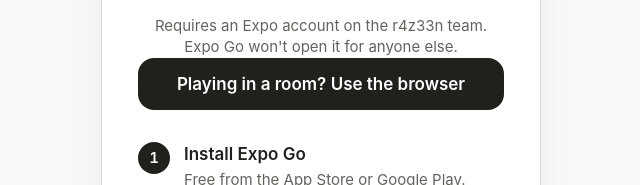
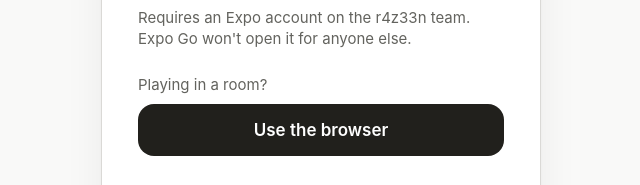
Before and after one commit to micic-mihajlo/cmh-max-win, a website: page web-app/expo.html in a window 1280 px wide. Shown: the part 568-753 px from the top of the page, without its empty margins (51-691 px from the left). Drawn offline with Linux system fonts and the light colour scheme.

Commit message:
expo.html: left-aligned lede, room prompt above a padded browser button
Co-authored-by: capy-ai[bot] <230910855+capy-ai[bot]@users.noreply.github.com>

```diff
--- a/web-app/expo.html
+++ b/web-app/expo.html
@@ -23,7 +23,9 @@ li span{color:#63635E;font-size:15px}
 .stores a:hover{border-color:#21201C}
 .open{display:flex;align-items:center;justify-content:center;height:52px;border-radius:16px;background:#fff;border:1px solid #DAD9D6;color:#21201C;font-weight:600;font-size:17px;text-decoration:none}
 .open:active{transform:scale(.98)}
-.room{display:flex;align-items:center;justify-content:center;height:52px;border-radius:16px;background:#21201C;color:#fff;font-weight:600;font-size:17px;text-decoration:none;margin:0 0 32px}
+.card .room-q{margin:0 0 8px;color:#63635E;font-size:15px;text-align:left}
+.card .lede{text-align:left;margin:12px 0 24px}
+.room{display:flex;align-items:center;justify-content:center;height:52px;padding:0 20px;border-radius:16px;background:#21201C;color:#fff;font-weight:600;font-size:17px;text-decoration:none;margin:0 0 32px}
 .hint{margin:12px 0 0;color:#63635E;font-size:13px;text-align:center}
 .card{background:#fff;border:1px solid #DAD9D6;border-radius:28px;padding:36px;box-shadow:0 1px 2px rgba(25,21,1,.04),0 12px 40px rgba(25,21,1,.06)}
 .card svg{display:block;width:100%;height:auto}
@@ -53,7 +55,8 @@ h1{font-size:36px}
 <a class="brand" href="/"><svg width="17" height="28" viewBox="25 8 50 84" aria-hidden="true" fill="none" stroke-width="15"><path stroke="#21201C" d="M65.975 27.186A17 17 0 0 0 33.436 29.176"/><path stroke="#FA4616" d="M33.436 36.824A17 17 0 0 0 50 50 A17 17 0 0 1 66.564 63.176"/><path stroke="#21201C" d="M66.564 70.824A17 17 0 0 1 34.025 72.814"/></svg>Signal</a>
 <h1>Team preview in Expo Go</h1>
 <p class="lede">Requires an Expo account on the r4z33n team. Expo Go won't open it for anyone else.</p>
-<a class="room" href="/">Playing in a room? Use the browser</a>
+<p class="room-q">Playing in a room?</p>
+<a class="room" href="/">Use the browser</a>
 <div class="phone-only">
 <a class="open" href="exp://u.expo.dev/e7418053-b72f-4c96-9d50-d13174da4c76?channel-name=expo-go">Open in Expo Go</a>
 <p class="hint">Install Expo Go first, then tap this button.</p>
```
